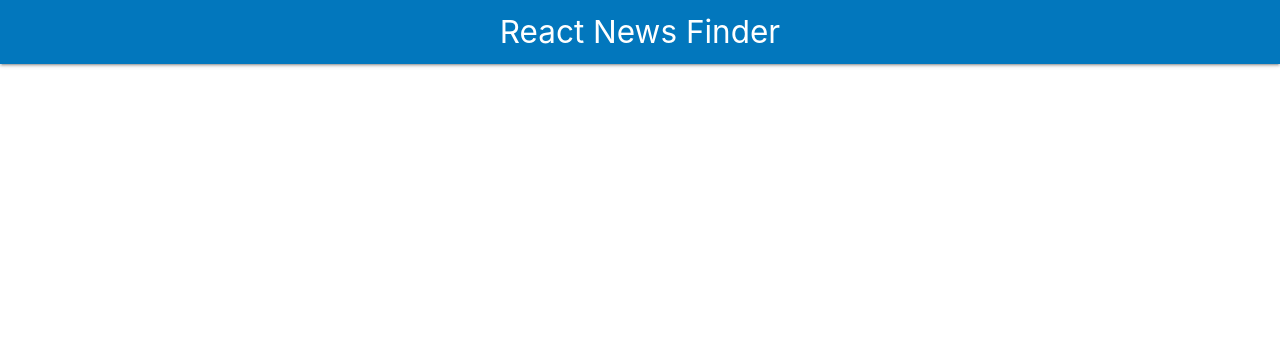
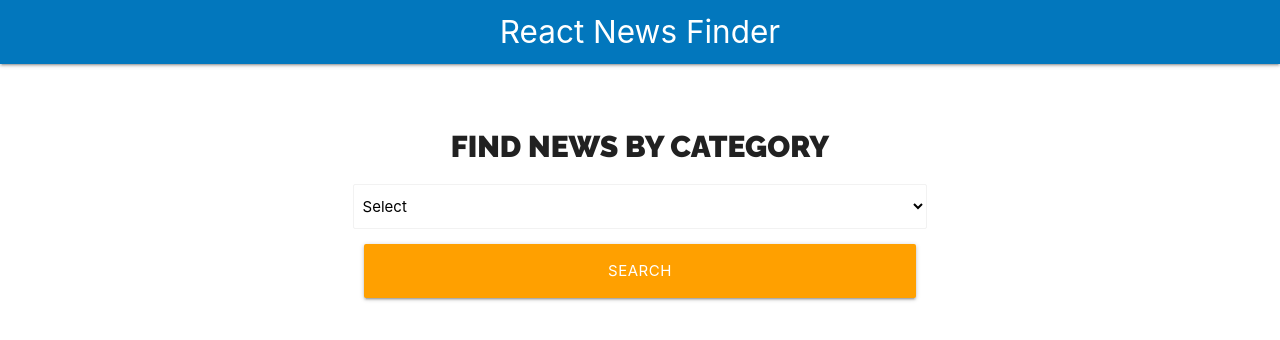
Before and after one commit to jaimeduque17/news-react, a React (Create React App) app: page / in a window 1280 px wide. Shown: the top 340 px of the page. Built offline with nearby package versions, Linux system fonts and the light colour scheme.

Commit message:
a hook for the select is created

```diff
--- a/src/App.js
+++ b/src/App.js
@@ -1,5 +1,6 @@
 import React from 'react';
 import Header from './components/Header';
+import Form from './components/Form';
 
 function App() {
   return (
@@ -8,6 +9,7 @@
         title="React News Finder"
       />
       <div className="container white">
+        <Form />
       </div>
     </>
   );
--- a/src/components/Form.js
+++ b/src/components/Form.js
@@ -1,14 +1,20 @@
 import React from 'react';
+import useSelect from './hooks/useSelect';
 import styles from './Form.module.css';
 
 // JS don't accept class names with hyphen with module sintax. example: btn-block' so the way to use that is ['btn-block']
 
 const Form = () => {
+
+    // use custom hook
+    const [category, NewsSelect] = useSelect();
+
     return (
         <div className={`${styles.searcher} row`}>
             <div className="col s12 m8 offset-m2">
                 <form>
                     <h2 className={styles.heading}>Find News by Category</h2>
+                    <NewsSelect />
                     <div className="input-field col s12">
                         <input
                             type="submit"
--- /dev/null
+++ b/src/components/hooks/useSelect.js
@@ -0,0 +1,18 @@
+import React, { useState } from 'react';
+
+const useSelect = (initialState, options) => {
+
+    // custom hook state
+    const [state, setState] = useState('');
+
+    const NewsSelect = () => (
+        <select className="browser-default">
+            <option value="">Select</option>
+        </select>
+    );
+
+    return [state, NewsSelect];
+
+}
+
+export default useSelect;
```
